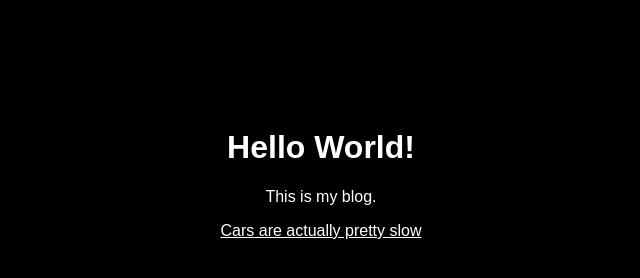
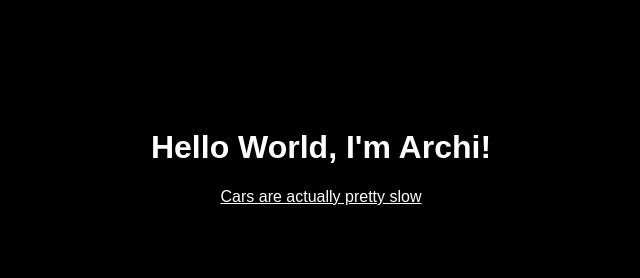
Before and after one commit to archishou/blog, a plain HTML site: page index.html in a window 1280 px wide. Shown: the whole page, without its empty margins (319-959 px from the left). Drawn offline with Linux system fonts and the light colour scheme.

Commit message:
Change landing page

```diff
--- a/index.html
+++ b/index.html
@@ -7,8 +7,7 @@
     <link rel="stylesheet" href="styles.css">
 </head>
 <body>
-    <h1>Hello World!</h1>
-    <p>This is my blog.</p>
+    <h1>Hello World, I'm Archi!</h1>
 
     <ul class="posts">
             <li>
```
